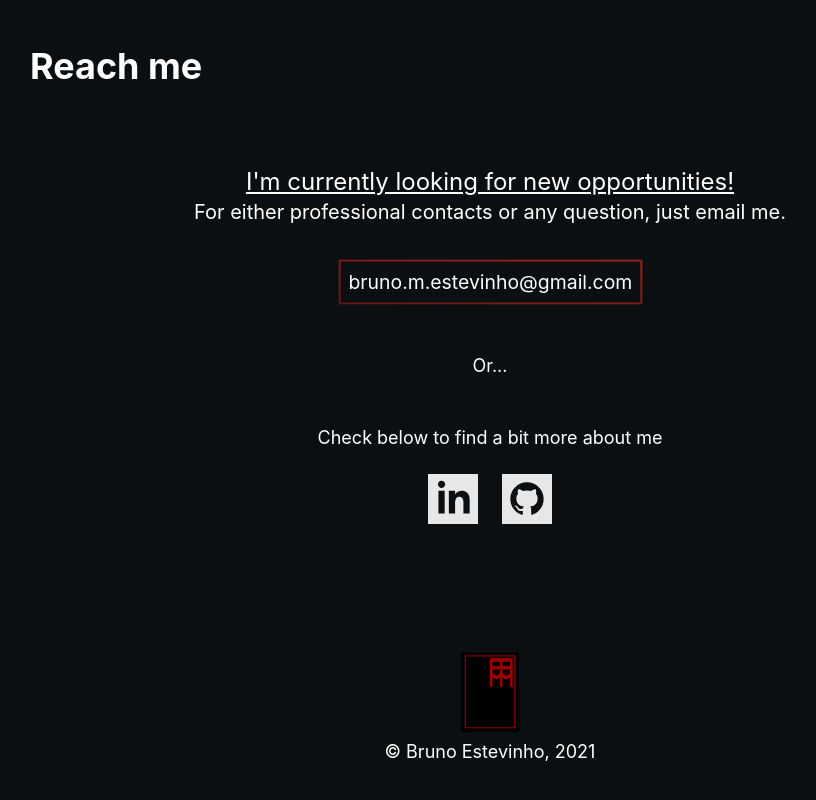
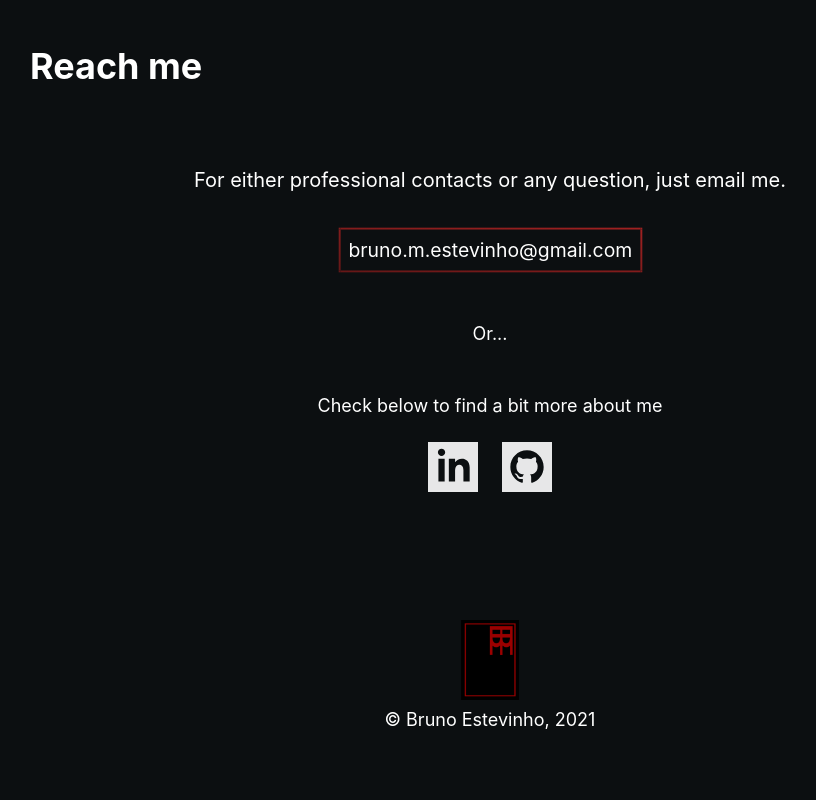
Before and after one commit to brunoestevinho/personal-webpage, a React (Create React App) app: page / in a window 1280 px wide. Shown: the part 4704-5504 px from the top of the page, without its empty margins (150-966 px from the left). Built offline with nearby package versions, Linux system fonts and the light colour scheme; no server answers.

Commit message:
removed contact message

```diff
--- a/src/components/contact.js
+++ b/src/components/contact.js
@@ -28,14 +28,6 @@ const Contact = () => {
         <h2 className="text-4xl font-bold pb-20">Reach me</h2>
       </ScrollAnimation>
       <div className="px-4 text-center pb-6">
-        <ScrollAnimation
-          animateIn="animate__pulse"
-          animateOut="animate__fadeOut"
-        >
-          <p className="underline text-2xl">
-            I'm currently looking for new opportunities!
-          </p>
-        </ScrollAnimation>
         <ScrollAnimation
           animateIn="animate__fadeIn"
           animateOut="animate__fadeOut"
```
